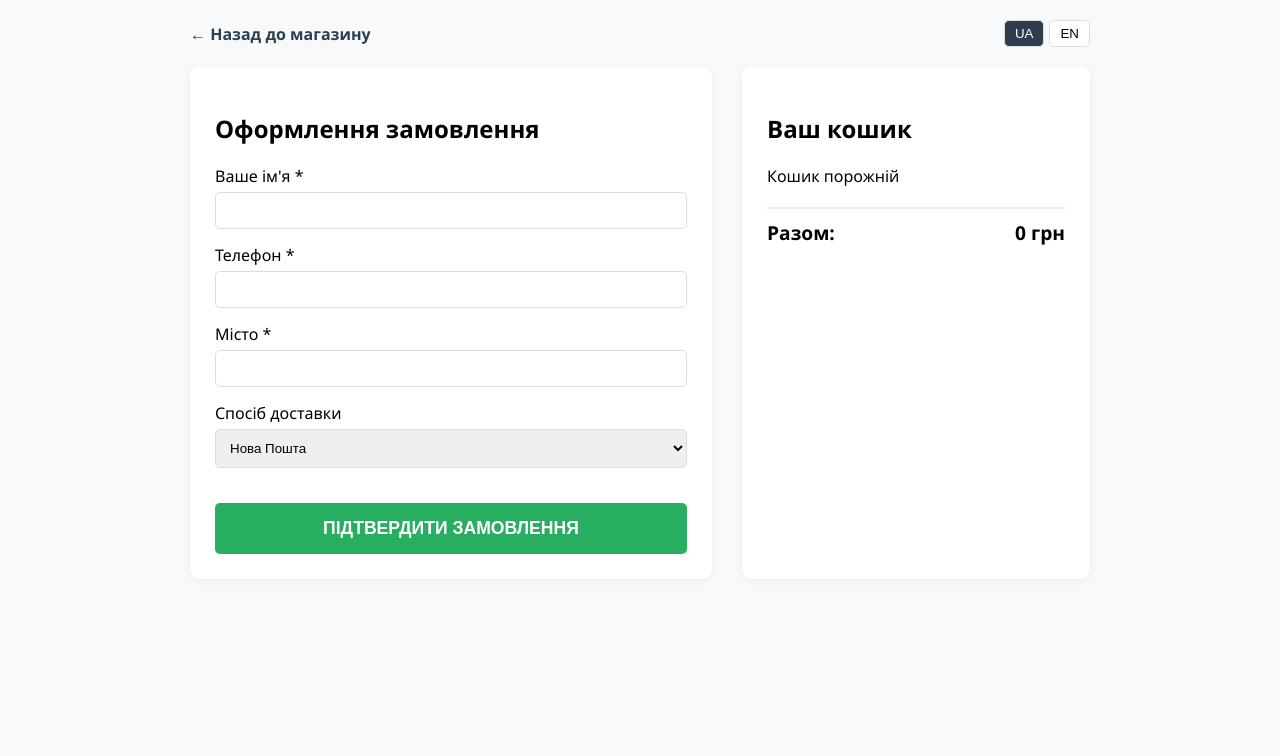
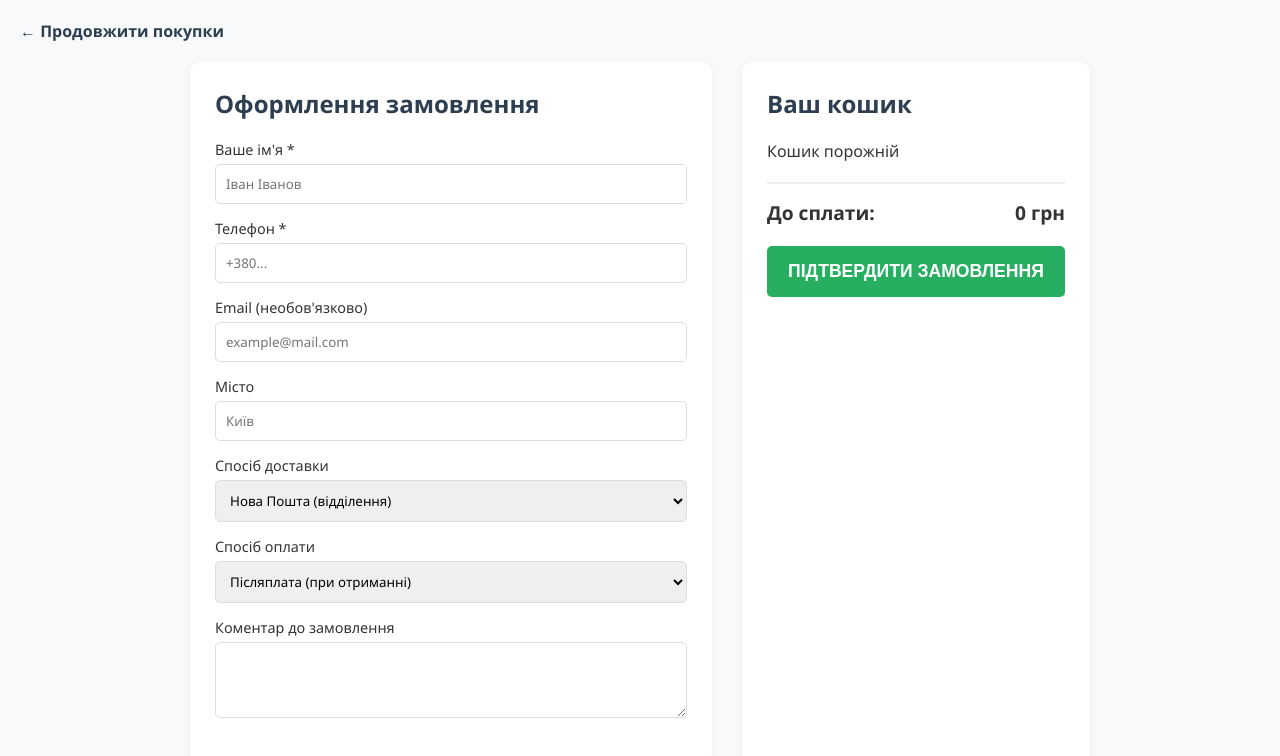
Before and after one commit to sergiy233/fhfd, a plain HTML site: page cart.html in a window 1280 px wide. Drawn offline with Linux system fonts and the light colour scheme.

Commit message:
Update cart.html

```diff
--- a/cart.html
+++ b/cart.html
@@ -3,148 +3,108 @@
 <head>
     <meta charset="UTF-8">
     <meta name="viewport" content="width=device-width, initial-scale=1.0">
-    <title>StyleStore - Checkout</title>
+    <title>Оформлення замовлення - StyleStore</title>
     <style>
-        :root { --primary: #2c3e50; --accent: #27ae60; --bg: #f8f9fa; }
-        body { font-family: 'Segoe UI', sans-serif; background: var(--bg); margin: 0; padding: 20px; }
+        body { font-family: 'Segoe UI', sans-serif; background: #f8f9fa; margin: 0; padding: 20px; color: #333; }
+        .checkout-container { max-width: 900px; margin: auto; display: grid; grid-template-columns: 1.2fr 0.8fr; gap: 30px; }
 
-        header { display: flex; justify-content: space-between; align-items: center; max-width: 900px; margin: 0 auto 20px; }
-        .back-link { text-decoration: none; color: var(--primary); font-weight: bold; }
-
-        /* Перемикач мов */
-        .lang-switcher { display: flex; gap: 5px; }
-        .lang-btn { cursor: pointer; border: 1px solid #ddd; background: white; padding: 5px 10px; border-radius: 5px; }
-        .lang-btn.active { background: var(--primary); color: white; }
-
-        .checkout-container { max-width: 900px; margin: auto; display: grid; grid-template-columns: 1.2fr 0.8fr; gap: 30px; }
         @media(max-width: 768px) { .checkout-container { grid-template-columns: 1fr; } }
 
         .box { background: white; padding: 25px; border-radius: 10px; box-shadow: 0 2px 10px rgba(0,0,0,0.05); }
+        h2 { margin-top: 0; color: #2c3e50; }
+
+        /* Список товарів */
+        .cart-item { display: flex; gap: 15px; border-bottom: 1px solid #eee; padding-bottom: 15px; margin-bottom: 15px; align-items: center; }
+        .cart-item img { width: 70px; height: 70px; object-fit: cover; border-radius: 5px; }
+        .item-details { flex-grow: 1; }
+        .remove-btn { color: #e74c3c; cursor: pointer; font-size: 0.9em; background: none; border: none; padding: 0; }
+
+        /* Форма */
         .form-group { margin-bottom: 15px; }
-        label { display: block; margin-bottom: 5px; font-weight: 500; }
-        input, select, textarea { width: 100%; padding: 10px; border: 1px solid #ddd; border-radius: 5px; box-sizing: border-box; }
+        label { display: block; margin-bottom: 5px; font-weight: 500; font-size: 0.9em; }
+        input, select, textarea { width: 100%; padding: 10px; border: 1px solid #ddd; border-radius: 5px; font-family: inherit; box-sizing: border-box; }
+        input:focus, select:focus { border-color: #2c3e50; outline: none; }
 
-        .cart-item { display: flex; gap: 10px; border-bottom: 1px solid #eee; padding: 10px 0; align-items: center; }
-        .cart-item img { width: 50px; height: 50px; object-fit: cover; border-radius: 5px; }
+        .total-row { display: flex; justify-content: space-between; font-size: 1.2em; font-weight: bold; margin-top: 20px; border-top: 2px solid #eee; padding-top: 15px; }
 
-        .total-row { display: flex; justify-content: space-between; font-weight: bold; font-size: 1.2em; margin-top: 20px; border-top: 2px solid #eee; padding-top: 10px; }
-        .submit-btn { background: var(--accent); color: white; width: 100%; padding: 15px; border: none; border-radius: 5px; font-size: 1.1em; font-weight: bold; cursor: pointer; margin-top: 20px; }
+        .submit-btn { background: #27ae60; color: white; width: 100%; padding: 15px; border: none; border-radius: 5px; font-size: 1.1em; font-weight: bold; cursor: pointer; margin-top: 20px; transition: 0.3s; }
+        .submit-btn:hover { background: #219150; }
+
+        .back-link { display: inline-block; margin-bottom: 20px; color: #2c3e50; text-decoration: none; font-weight: 600; }
     </style>
 </head>
 <body>
 
-<header>
-    <a href="index.html" class="back-link" id="lang-back">← Назад до магазину</a>
-    <div class="lang-switcher">
-        <button class="lang-btn" id="btn-ua" onclick="changeLang('ua')">UA</button>
-        <button class="lang-btn" id="btn-en" onclick="changeLang('en')">EN</button>
-    </div>
-</header>
+<a href="index.html" class="back-link">← Продовжити покупки</a>
 
 <div class="checkout-container">
     <div class="box">
-        <h2 id="lang-order-title">Оформлення замовлення</h2>
+        <h2>Оформлення замовлення</h2>
         <form id="orderForm" onsubmit="submitOrder(event)">
             <div class="form-group">
-                <label id="lang-label-name">Ваше ім'я *</label>
-                <input type="text" id="input-name" required>
+                <label>Ваше ім'я *</label>
+                <input type="text" required placeholder="Іван Іванов">
             </div>
             <div class="form-group">
-                <label id="lang-label-phone">Телефон *</label>
-                <input type="tel" id="input-phone" required>
+                <label>Телефон *</label>
+                <input type="tel" required placeholder="+380...">
             </div>
             <div class="form-group">
-                <label id="lang-label-city">Місто *</label>
-                <input type="text" id="input-city" required>
+                <label>Email (необов'язково)</label>
+                <input type="email" placeholder="example@mail.com">
             </div>
             <div class="form-group">
-                <label id="lang-label-delivery">Спосіб доставки</label>
-                <select id="select-delivery">
-                    </select>
+                <label>Місто</label>
+                <input type="text" required placeholder="Київ">
             </div>
-            <button class="submit-btn" id="lang-submit">ПІДТВЕРДИТИ ЗАМОВЛЕННЯ</button>
+
+            <div class="form-group">
+                <label>Спосіб доставки</label>
+                <select id="delivery">
+                    <option value="np">Нова Пошта (відділення)</option>
+                    <option value="ukr">Укрпошта</option>
+                    <option value="courier">Кур'єр до дверей</option>
+                </select>
+            </div>
+
+            <div class="form-group">
+                <label>Спосіб оплати</label>
+                <select id="payment">
+                    <option value="cod">Післяплата (при отриманні)</option>
+                    <option value="card">Оплата карткою онлайн</option>
+                </select>
+            </div>
+
+            <div class="form-group">
+                <label>Коментар до замовлення</label>
+                <textarea rows="3"></textarea>
+            </div>
         </form>
     </div>
 
     <div class="box">
-        <h2 id="lang-cart-title">Ваш кошик</h2>
-        <div id="cartList"></div>
+        <h2>Ваш кошик</h2>
+        <div id="cartList">
+            </div>
+
         <div class="total-row">
-            <span id="lang-total-text">Разом:</span>
+            <span>До сплати:</span>
             <span id="totalSum">0 грн</span>
         </div>
+
+        <button class="submit-btn" onclick="document.getElementById('orderForm').requestSubmit()">ПІДТВЕРДИТИ ЗАМОВЛЕННЯ</button>
     </div>
 </div>
 
 <script>
-    const translations = {
-        ua: {
-            back: "← Назад до магазину",
-            orderTitle: "Оформлення замовлення",
-            cartTitle: "Ваш кошик",
-            name: "Ваше ім'я *",
-            phone: "Телефон *",
-            city: "Місто *",
-            delivery: "Спосіб доставки",
-            deliveryOptions: ["Нова Пошта", "Укрпошта", "Самовивіз"],
-            submit: "ПІДТВЕРДИТИ ЗАМОВЛЕННЯ",
-            total: "Разом:",
-            currency: "грн",
-            empty: "Кошик порожній",
-            success: "Дякуємо! Замовлення оформлено."
-        },
-        en: {
-            back: "← Back to shop",
-            orderTitle: "Checkout",
-            cartTitle: "Your Cart",
-            name: "Your Name *",
-            phone: "Phone Number *",
-            city: "City *",
-            delivery: "Delivery Method",
-            deliveryOptions: ["Nova Poshta", "Ukrposhta", "Pickup"],
-            submit: "CONFIRM ORDER",
-            total: "Total:",
-            currency: "UAH",
-            empty: "Cart is empty",
-            success: "Thank you! Order placed successfully."
-        }
-    };
-
-    function changeLang(lang) {
-        localStorage.setItem('siteLang', lang);
-
-        // Оновлення активної кнопки
-        document.querySelectorAll('.lang-btn').forEach(btn => btn.classList.remove('active'));
-        document.getElementById(`btn-${lang}`).classList.add('active');
-
-        // Переклад текстів
-        const t = translations[lang];
-        document.getElementById('lang-back').innerText = t.back;
-        document.getElementById('lang-order-title').innerText = t.orderTitle;
-        document.getElementById('lang-cart-title').innerText = t.cartTitle;
-        document.getElementById('lang-label-name').innerText = t.name;
-        document.getElementById('lang-label-phone').innerText = t.phone;
-        document.getElementById('lang-label-city').innerText = t.city;
-        document.getElementById('lang-label-delivery').innerText = t.delivery;
-        document.getElementById('lang-submit').innerText = t.submit;
-        document.getElementById('lang-total-text').innerText = t.total;
-
-        // Переклад випадаючого списку
-        const select = document.getElementById('select-delivery');
-        select.innerHTML = t.deliveryOptions.map(opt => `<option>${opt}</option>`).join('');
-
-        loadCart(); // Перевантажуємо кошик для зміни валюти
-    }
-
     function loadCart() {
-        const lang = localStorage.getItem('siteLang') || 'ua';
         const cart = JSON.parse(localStorage.getItem('styleCart')) || [];
         const container = document.getElementById('cartList');
         let total = 0;
 
         if(cart.length === 0) {
-            container.innerHTML = `<p>${translations[lang].empty}</p>`;
-            document.getElementById('totalSum').innerText = `0 ${translations[lang].currency}`;
+            container.innerHTML = "<p>Кошик порожній</p>";
+            document.getElementById('totalSum').innerText = "0 грн";
             return;
         }
 
@@ -152,27 +112,34 @@
             total += item.price;
             return `
                 <div class="cart-item">
-                    <img src="${item.img}">
-                    <div style="flex-grow:1"><b>${item.id}</b></div>
-                    <div>${item.price}</div>
-                </div>`;
+                    <img src="${item.img}" alt="${item.name}">
+                    <div class="item-details">
+                        <div style="font-weight:600">${item.name}</div>
+                        <div style="color:#777">${item.price} грн</div>
+                    </div>
+                    <button class="remove-btn" onclick="removeItem(${index})">Видалити</button>
+                </div>
+            `;
         }).join('');
 
-        document.getElementById('totalSum').innerText = `${total} ${translations[lang].currency}`;
+        document.getElementById('totalSum').innerText = total + " грн";
+    }
+
+    function removeItem(index) {
+        let cart = JSON.parse(localStorage.getItem('styleCart')) || [];
+        cart.splice(index, 1);
+        localStorage.setItem('styleCart', JSON.stringify(cart));
+        loadCart();
     }
 
     function submitOrder(e) {
         e.preventDefault();
-        const lang = localStorage.getItem('siteLang') || 'ua';
-        alert(translations[lang].success);
+        alert("Дякуємо! Ваше замовлення успішно оформлено. Ми надішлемо деталі в SMS.");
         localStorage.removeItem('styleCart');
         window.location.href = "index.html";
     }
 
-    window.onload = () => {
-        const savedLang = localStorage.getItem('siteLang') || 'ua';
-        changeLang(savedLang);
-    };
+    window.onload = loadCart;
 </script>
 
 </body>
```
